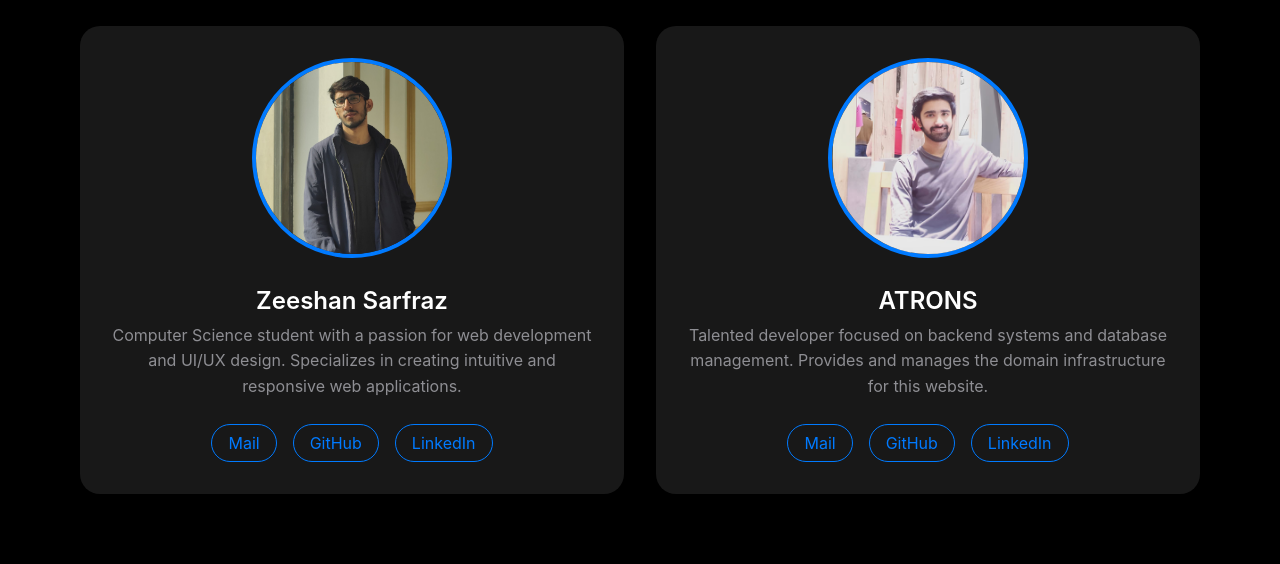
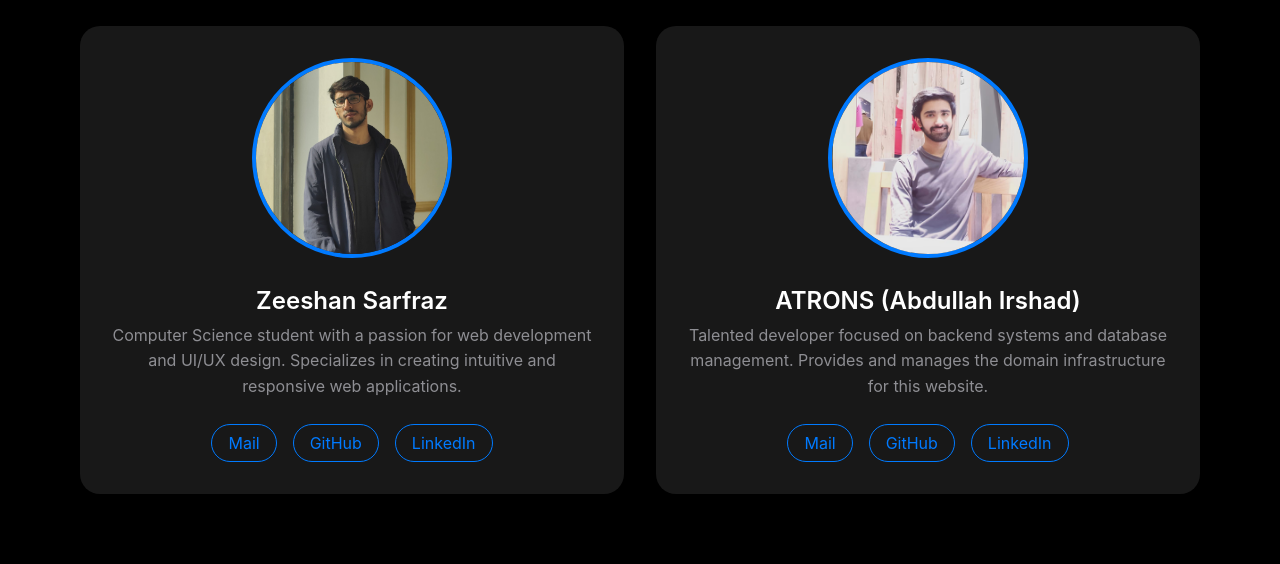
Before and after one commit to xeeshan-zs/marks, a plain HTML site: page WebPages/aboutUs.html in a window 1280 px wide. Shown: the part 503-1067 px from the top of the page. Drawn offline with Linux system fonts and the light colour scheme.

Commit message:
Update aboutUs.html
Name Update

```diff
--- a/WebPages/aboutUs.html
+++ b/WebPages/aboutUs.html
@@ -63,7 +63,7 @@
 
             <div class="team-member">
                 <img src="..\assets\images\atrons.jpeg" alt="ATRONS" class="profile-img">
-                <h2 class="member-name">ATRONS</h2>
+                <h2 class="member-name">ATRONS (Abdullah Irshad)</h2>
 <!--                 <p class="member-role">Co-Developer</p> -->
                 <p class="member-bio">
                     Talented developer focused on backend systems and database management.
```
